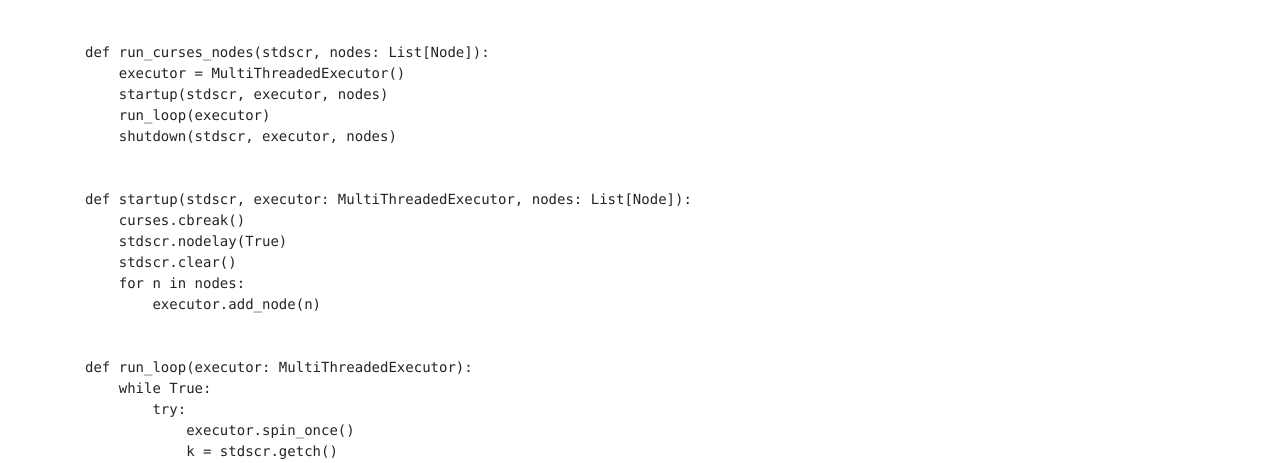
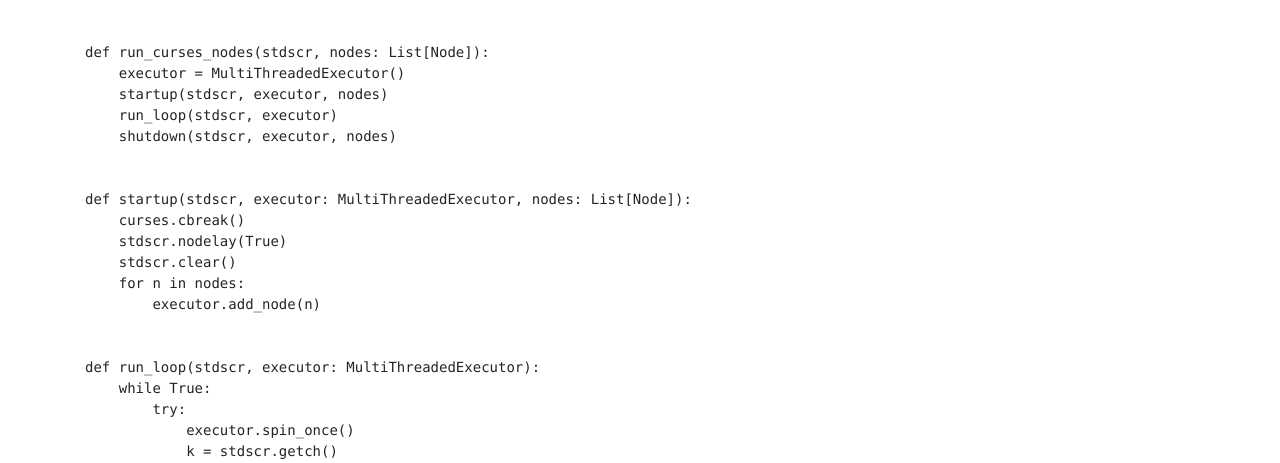
Before and after one commit to Hendrix-CS/csci235, a Jekyll site: the page built from modules/publications.md, in a window 1280 px wide and 1400 px high, scrolled down 2483 px. Shown: the part 699-1162 px from the top of the window. Built offline with Jekyll 4.4.1, drawn with Linux system fonts in a browser that asks for light colours; a script that is not in the unit is left out; our own code applies the rules of GitHub Pages for plain Markdown files; some of the changed text lies outside the part shown.

Commit message:
Bug fixes

```diff
--- a/modules/publications.md
+++ b/modules/publications.md
@@ -162,7 +162,7 @@ class CursesNode(Node):
 def run_curses_nodes(stdscr, nodes: List[Node]):
     executor = MultiThreadedExecutor()
     startup(stdscr, executor, nodes)
-    run_loop(executor)
+    run_loop(stdscr, executor)
     shutdown(stdscr, executor, nodes)
 
 
@@ -174,7 +174,7 @@ def startup(stdscr, executor: MultiThreadedExecutor, nodes: List[Node]):
         executor.add_node(n)
 
 
-def run_loop(executor: MultiThreadedExecutor):
+def run_loop(stdscr, executor: MultiThreadedExecutor):
     while True:
         try:
             executor.spin_once()
```
Also changed, not shown: other parts of modules/publications.md (+2 -3 lines).
